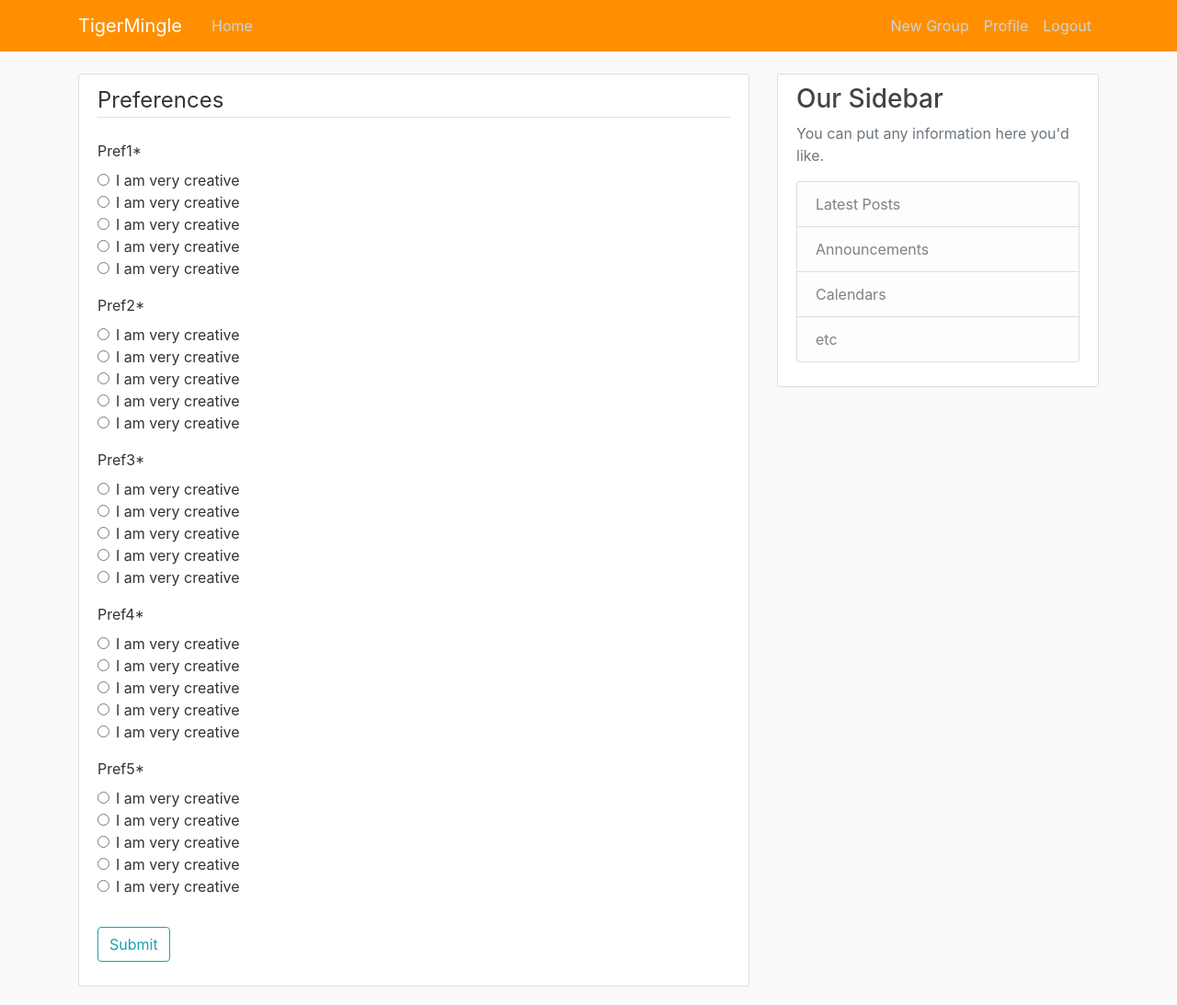
After one commit to sebas673/CoffeeDate, a Django app: page /preferences/new/ in a window 1280 px wide. The commit adds this page. Shown: the whole page at 92% size. Run offline with Django 3.2, Linux system fonts and the light colour scheme; a user stored in the database is signed in; data comes from the database, SQL or seed files in the repository; both versions use the stored data as it was after the commit; some libraries are stand-ins or nearby versions.

Commit message:
added Prefs and radiobuttons

```diff
--- a/proj_333/match/templates/match/base.html
+++ b/proj_333/match/templates/match/base.html
@@ -25,7 +25,9 @@
           <div class="collapse navbar-collapse" id="navbarToggle">
             <div class="navbar-nav mr-auto">
               <a class="nav-item nav-link" href="{% url 'match-home' %}">Home</a>
-              <a class="nav-item nav-link" href="{% url 'match-about' %}">About</a>
+              {% if not user.Profile.signed_in %}
+                <a class="nav-item nav-link" href="{% url 'match-about' %}">About</a>
+              {% endif %}
             </div>
             <!-- Navbar Right Side -->
             <div class="navbar-nav">
--- a/proj_333/match/urls.py
+++ b/proj_333/match/urls.py
@@ -5,7 +5,10 @@
     GroupDetailView,
     GroupCreateView,
     GroupUpdateView,
-    GroupDeleteView
+    GroupDeleteView,
+    PrefsDetailView,
+    PrefsCreateView,
+    PrefsUpdateView,
 )
 
 urlpatterns = [
@@ -16,5 +19,8 @@
     path('group/<int:pk>/delete/', GroupDeleteView.as_view(), name='group-delete'),
     path('about/', views.about, name='match-about'),
     path('match/', views.match_all, name='match-all'),
-    path('match/group/<int:pk>/', views.match_group, name='match-group')
+    path('match/group/<int:pk>/', views.match_group, name='match-group'),
+    path('preferences/<int:pk>/', PrefsDetailView.as_view(), name='prefs-detail'),
+    path('preferences/new/', PrefsCreateView.as_view(), name='prefs-create'),
+    path('preferences/<int:pk>/update/', PrefsUpdateView.as_view(), name='prefs-update')
 ]
--- a/proj_333/match/views.py
+++ b/proj_333/match/views.py
@@ -1,7 +1,7 @@
 from django.shortcuts import render, redirect
 from django.contrib.auth.models import User
 from django.contrib.auth.mixins import LoginRequiredMixin, UserPassesTestMixin
-from users.models import Profile
+from users.models import Profile, Prefs
 from django.contrib import messages
 import random
 from django.views.generic import (
@@ -13,6 +13,8 @@
 )
 from .models import Group, Pair
 from django import forms
+from django.contrib.auth.decorators import login_required
+from django.contrib.auth.decorators import user_passes_test
 
 # class Timer(threading.Thread):
 #     def __init__(self):
@@ -51,7 +53,6 @@
                 'groups': Group.objects.all().filter(members=user.Profile),
                 'pairs': Pair.objects.all().filter(pair_1=user.id) | Pair.objects.all().filter(pair_2=user.id)
             }
-            print('context')
         return render(request, 'match/home.html', context)
     else:
         return render(request, 'match/home.html')
@@ -82,12 +83,12 @@
     class Meta:
         model = Group
         fields = ['group_name', 'group_image', 'group_description', 'members']
-    members = forms.ModelMultipleChoiceField(queryset=Profile.objects.all(),
-                                            widget=forms.CheckboxSelectMultiple())
+    members = forms.ModelMultipleChoiceField(queryset=Profile.objects.all(), widget=forms.CheckboxSelectMultiple())
 
 
 class GroupCreateView(LoginRequiredMixin, CreateView):
     model = Group
+    # fields = ['group_name', 'group_image', 'group_description', 'members']
     form_class = GroupForm
 
     def form_valid(self, form):
@@ -122,7 +123,60 @@
         return False
 
 
+
+class PrefsForm(forms.ModelForm):
+
+    CHOICES = [(i + 1,'I am very creative') for i in range(5)]
+
+    class Meta:
+        model = Prefs
+        fields = ['pref1', 'pref2', 'pref3', 'pref4', 'pref5']
+
+    pref1 = forms.ChoiceField(choices=CHOICES, widget=forms.RadioSelect)
+    pref2 = forms.ChoiceField(choices=CHOICES, widget=forms.RadioSelect)
+    pref3 = forms.ChoiceField(choices=CHOICES, widget=forms.RadioSelect)
+    pref4 = forms.ChoiceField(choices=CHOICES, widget=forms.RadioSelect)
+    pref5 = forms.ChoiceField(choices=CHOICES, widget=forms.RadioSelect)
+
+
+class PrefsDetailView(DetailView):
+    model = Prefs
+
+    # def get_context_data(self, **kwargs):
+    #     context = super().get_context_data(**kwargs)
+    #     context['pairs'] = Pair.objects.filter(pair_group=self.object)
+    #     return context
+
+
+class PrefsCreateView(LoginRequiredMixin, CreateView):
+    model = Prefs
+    # fields = ['pref1', 'pref2', 'pref3', 'pref4', 'pref5']
+    form_class = PrefsForm
+
+    def form_valid(self, form):
+        form.instance.owner = self.request.user
+        return super().form_valid(form)
+
+
+class PrefsUpdateView(LoginRequiredMixin, UserPassesTestMixin, UpdateView):
+    model = Prefs
+    # fields = ['pref1', 'pref2', 'pref3', 'pref4', 'pref5']
+    form_class = PrefsForm
+
+    def form_valid(self, form):
+        form.instance.owner = self.request.user
+        return super().form_valid(form)
+
+    def test_func(self):
+        prefs = self.get_object()
+        if self.request.user == prefs.user:
+            return True
+        return False
+
+
 # matches all the members
+@login_required
+@user_passes_test(lambda u: u.is_superuser)
 def match_all(request):
     is_group = False
     pk = -1
--- a/proj_333/users/admin.py
+++ b/proj_333/users/admin.py
@@ -1,4 +1,5 @@
 from django.contrib import admin
-from .models import Profile
+from .models import Profile, Prefs
 
 admin.site.register(Profile)
+admin.site.register(Prefs)
--- a/proj_333/users/models.py
+++ b/proj_333/users/models.py
@@ -1,7 +1,33 @@
 from django.db import models
 from django.contrib.auth.models import User
 from django.contrib.auth import get_user_model
+from django.core.validators import MaxValueValidator, MinValueValidator
+from django.urls import reverse
 
+
+class IntegerRangeField(models.IntegerField):
+    def __init__(self, verbose_name=None, name=None, min_value=None, max_value=None, **kwargs):
+        self.min_value, self.max_value = min_value, max_value
+        models.IntegerField.__init__(self, verbose_name, name, **kwargs)
+    def formfield(self, **kwargs):
+        defaults = {'min_value': self.min_value, 'max_value':self.max_value}
+        defaults.update(kwargs)
+        return super(IntegerRangeField, self).formfield(**defaults)
+
+
+class Prefs(models.Model):
+    user = models.OneToOneField(get_user_model(), on_delete=models.CASCADE, null=True)
+    pref1 = models.IntegerField(default=3, validators=[MaxValueValidator(5), MinValueValidator(1)])
+    pref2 = models.IntegerField(default=3, validators=[MaxValueValidator(5), MinValueValidator(1)])
+    pref3 = models.IntegerField(default=3, validators=[MaxValueValidator(5), MinValueValidator(1)])
+    pref4 = models.IntegerField(default=3, validators=[MaxValueValidator(5), MinValueValidator(1)])
+    pref5 = models.IntegerField(default=3, validators=[MaxValueValidator(5), MinValueValidator(1)])
+
+    def __str__(self):
+        return f'{self.user.Profile.first_name} Prefs'
+
+    def get_absolute_url(self):
+        return reverse('prefs-detail', kwargs={'pk': self.pk})
 
 class Profile(models.Model):
 
@@ -20,8 +46,10 @@
     mate_personal_message = models.TextField(max_length=None, default="Hello!")
     mate_email = models.CharField(max_length=50, default="princeton@princeton.edu")
 
+
+
     def __str__(self):
-        return f'{self.user.first_name} Profile'
+        return f'{self.user.first_name} {self.user.last_name}'
 
     # have to find a way to do this with aws S3
     # def save(self, *args, **kwargs):
--- /dev/null
+++ b/proj_333/users/templates/users/prefs_detail.html
@@ -0,0 +1,4 @@
+{% extends "match/base.html" %}
+{% block content %}
+    <h2>pref stuff goes here</h2>
+{% endblock content %}
--- /dev/null
+++ b/proj_333/users/templates/users/prefs_form.html
@@ -0,0 +1,16 @@
+{% extends "match/base.html" %}
+{% load crispy_forms_tags %}
+{% block content %}
+    <div class="content-section">
+        <form method="POST">
+            {% csrf_token %}
+            <fieldset class="form-group">
+                <legend class="border-bottom mb-4">Preferences</legend>
+                {{ form|crispy }}
+            </fieldset>
+            <div class="form-group">
+                <button class="btn btn-outline-info" type="submit">Submit</button>
+            </div>
+        </form>
+    </div>
+{% endblock content %}
```
Also changed, not shown: proj_333/match/templates/match/home.html (+11 -2 lines), proj_333/db.sqlite3, proj_333/match/static/home.png (added), proj_333/users/migrations/0020_auto_20190501_0235.py (added), proj_333/users/migrations/0021_auto_20190501_0240.py (added), proj_333/users/migrations/0022_auto_20190501_0241.py (added), proj_333/users/migrations/0023_auto_20190501_0310.py (added), proj_333/users/migrations/0024_auto_20190501_0313.py (added), proj_333/users/migrations/0025_auto_20190501_0341.py (added).
